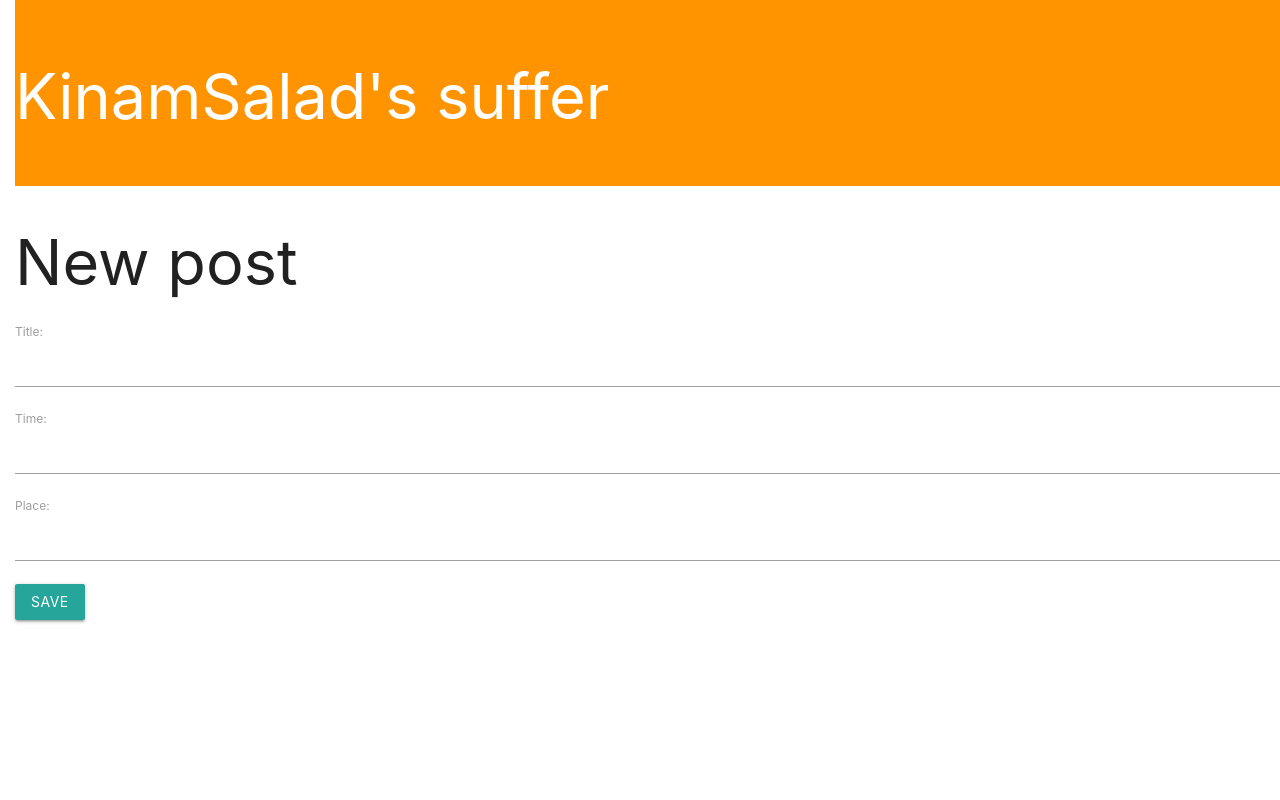
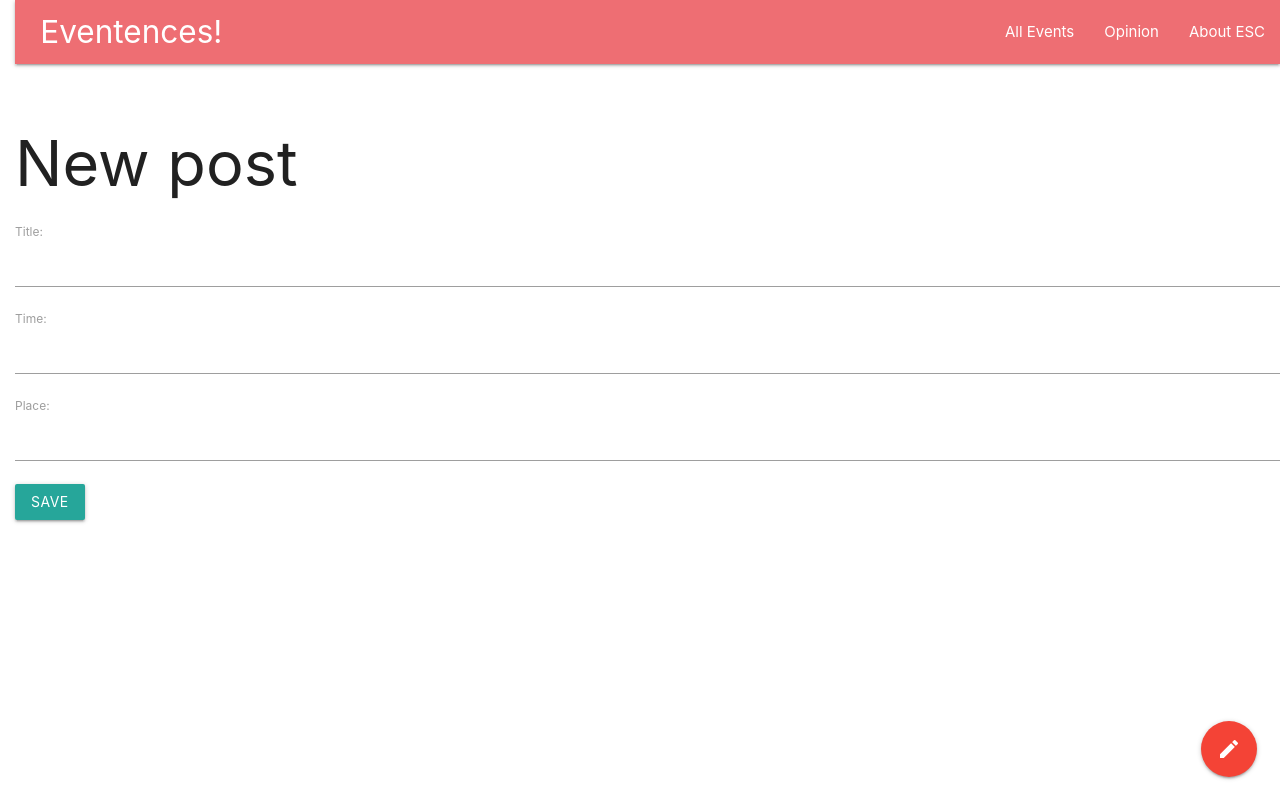
Before and after one commit to KinamSalad/Eventence, a Django app: page /post/new/ in a window 1280 px wide. Run offline with Django 3.2, Linux system fonts and the light colour scheme.

Commit message:
HTML, Base,html testing..

```diff
--- a/blog/templates/blog/base.html
+++ b/blog/templates/blog/base.html
@@ -1,7 +1,7 @@
 {% load static %}
 <html>
     <head>
-        <title>KinamSalad's suffer</title>
+        <title>Main</title>
         <link rel="stylesheet" href="https://cdnjs.cloudflare.com/ajax/libs/materialize/1.0.0/css/materialize.min.css">
         <script src="https://cdnjs.cloudflare.com/ajax/libs/materialize/0.100.2/js/materialize.min.js"></script>
         <link rel="stylesheet" href="{% static 'css/blog.css' %}">
@@ -10,12 +10,36 @@
 
 
     <body>
+        <!--
         <div class = 'page-header'>
             <h1><a href="{% url 'post_list' %}">KinamSalad's suffer</a></h1>
+        </div>-->
+        <div class="navbar">
+            <nav class="navColor">
+                <div class="nav-wrapper">
+                    <a href="" class="brand-logo" style="margin-left:2%;">
+                    Eventences!
+                    </a>
+
+                    <ul id="nav-mobile" class="right hide-on-med-and-down">
+                        <li><a href="">All Events</a></li>
+                        <li><a href="">Opinion</a></li>
+                        <li><a href="">About ESC</a></li>
+                    </ul>
+
+                </div>
+            </nav>
         </div>
+        <br>
 
         {% block content %}
         {% endblock %}
 
+        <div class="fixed-action-btn">
+          <a href = "" class="btn-floating btn-large red tooltipped" data-position="left" data-delay="40" data-tooltip = " Share the Event! ">
+            <i class="large material-icons">mode_edit</i>
+          </a>
+        </div>
+
     </body>
 </html>
```
